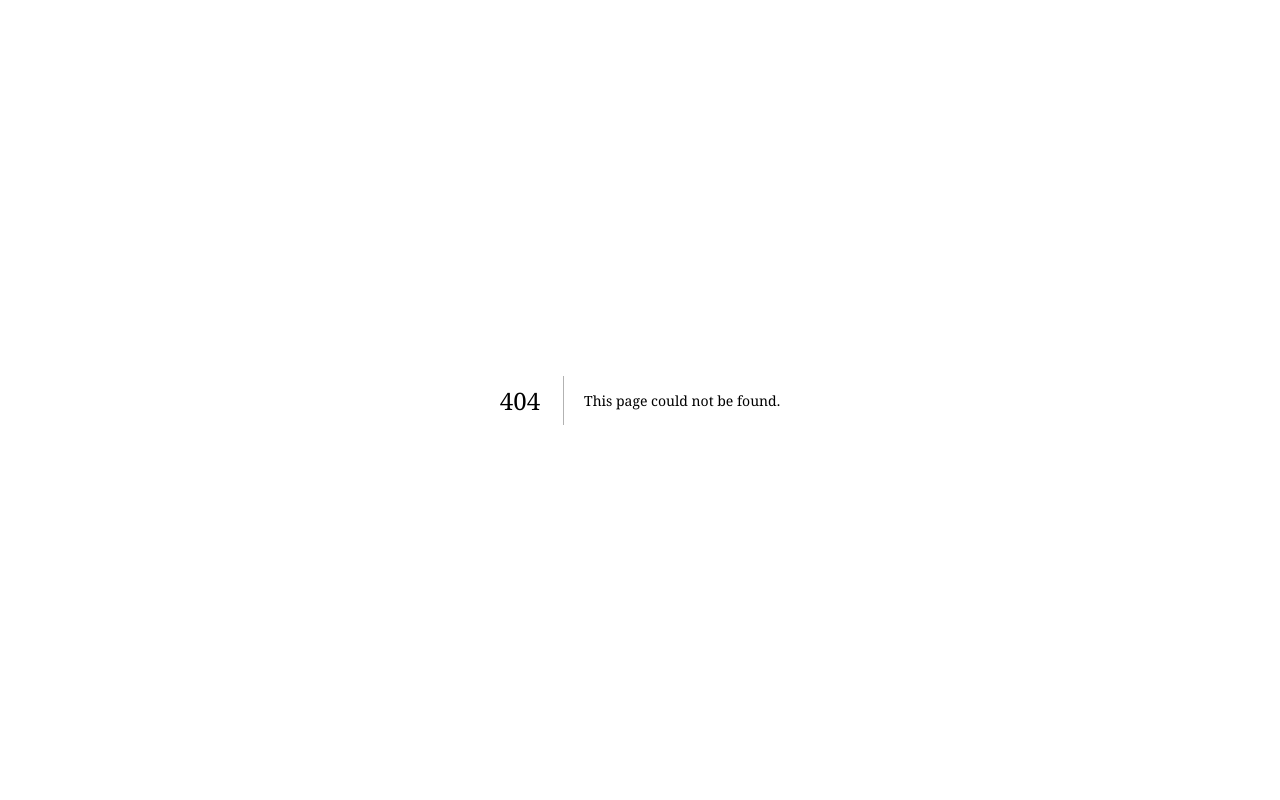
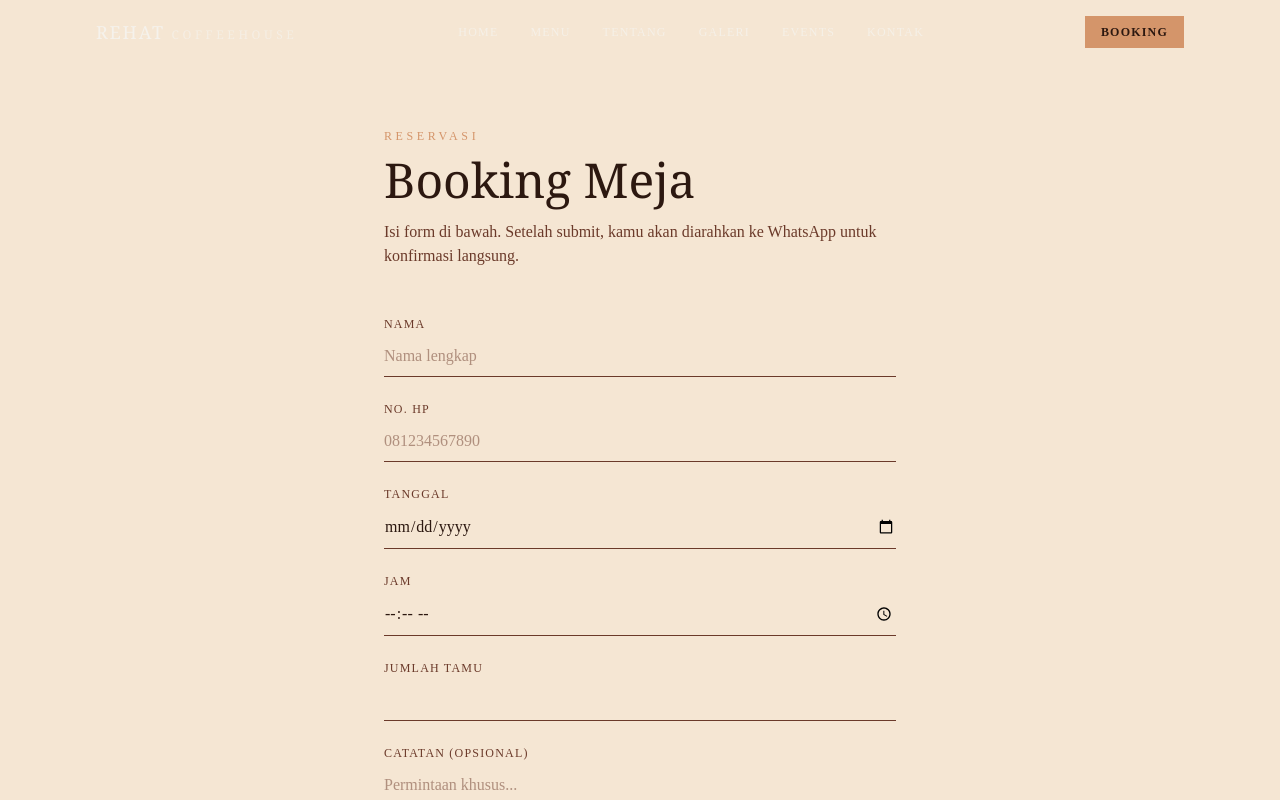
Before and after one commit to chooo17/rehat-coffeehouse, a Next.js app: page /booking in a window 1280 px wide. Before the commit this address had no page. Shown: the top 800 px of the page. Built offline with nearby package versions, Linux system fonts and the light colour scheme.

Commit message:
feat: build BookingForm component and Booking page with tests

```diff
--- /dev/null
+++ b/app/(site)/booking/page.tsx
@@ -0,0 +1,21 @@
+import { BookingForm } from '@/components/booking/BookingForm'
+import { ScrollRevealWrapper } from '@/components/layout/ScrollRevealWrapper'
+
+export default function BookingPage() {
+  return (
+    <ScrollRevealWrapper>
+      <div className="pt-32 pb-24 section-padding">
+        <div className="max-w-lg mx-auto">
+          <div className="mb-12 reveal">
+            <p className="text-xs tracking-widest2 uppercase text-brand-accent mb-3">Reservasi</p>
+            <h1 className="text-5xl font-serif text-brand-dark mb-4">Booking Meja</h1>
+            <p className="text-brand-mid">Isi form di bawah. Setelah submit, kamu akan diarahkan ke WhatsApp untuk konfirmasi langsung.</p>
+          </div>
+          <div className="reveal">
+            <BookingForm />
+          </div>
+        </div>
+      </div>
+    </ScrollRevealWrapper>
+  )
+}
--- /dev/null
+++ b/components/booking/BookingForm.tsx
@@ -0,0 +1,38 @@
+'use client'
+import { useForm } from 'react-hook-form'
+import { zodResolver } from '@hookform/resolvers/zod'
+import { bookingSchema, type BookingInput } from '@/lib/zod/schemas'
+import { Input } from '@/components/ui/Input'
+
+export function BookingForm() {
+  const { register, handleSubmit, formState: { errors, isSubmitting } } = useForm<BookingInput>({
+    resolver: zodResolver(bookingSchema),
+  })
+
+  const onSubmit = async (data: BookingInput) => {
+    const res = await fetch('/api/booking', {
+      method: 'POST',
+      headers: { 'content-type': 'application/json' },
+      body: JSON.stringify(data),
+    })
+    if (res.ok) {
+      const { waUrl } = await res.json()
+      window.location.assign(waUrl)
+    }
+  }
+
+  return (
+    <form onSubmit={handleSubmit(onSubmit)} className="flex flex-col gap-6 max-w-lg">
+      <Input label="Nama" aria-label="Nama" placeholder="Nama lengkap" error={errors.name?.message} {...register('name')} />
+      <Input label="No. HP" aria-label="No. HP" placeholder="081234567890" error={errors.phone?.message} {...register('phone')} />
+      <Input label="Tanggal" aria-label="Tanggal" type="date" error={errors.date?.message} {...register('date')} />
+      <Input label="Jam" aria-label="Jam" type="time" error={errors.time?.message} {...register('time')} />
+      <Input label="Jumlah Tamu" aria-label="Jumlah Tamu" type="number" min={1} error={errors.guests?.message} {...register('guests', { valueAsNumber: true })} />
+      <Input label="Catatan (opsional)" aria-label="Catatan" placeholder="Permintaan khusus..." {...register('notes')} />
+      <button type="submit" disabled={isSubmitting}
+        className="px-8 py-4 bg-brand-accent text-brand-dark text-sm font-bold tracking-widest uppercase hover:bg-brand-mid hover:text-brand-light transition-colors disabled:opacity-50">
+        {isSubmitting ? 'Mengirim...' : 'Booking Meja'}
+      </button>
+    </form>
+  )
+}
--- a/jest.config.js
+++ b/jest.config.js
@@ -11,6 +11,11 @@ module.exports = createJestConfig({
       displayName: 'dom',
       testEnvironment: 'jest-environment-jsdom',
       testMatch: ['**/__tests__/**/*.test.tsx'],
+      transform: {
+        '^.+\\.tsx?$': ['ts-jest', { tsconfig: { jsx: 'react-jsx', esModuleInterop: true } }],
+      },
+      moduleNameMapper: { '^@/(.*)$': '<rootDir>/$1' },
+      setupFilesAfterEnv: ['<rootDir>/jest.setup.ts'],
     },
     {
       displayName: 'node',
--- a/package.json
+++ b/package.json
@@ -30,6 +30,7 @@
     "zod": "^4.4.3"
   },
   "devDependencies": {
+    "@testing-library/dom": "^10.4.1",
     "@testing-library/jest-dom": "^6.9.1",
     "@testing-library/react": "^16.3.2",
     "@testing-library/user-event": "^14.6.1",
```
Also changed, not shown: 2 other files (tests, documents, lock files or other folders).
